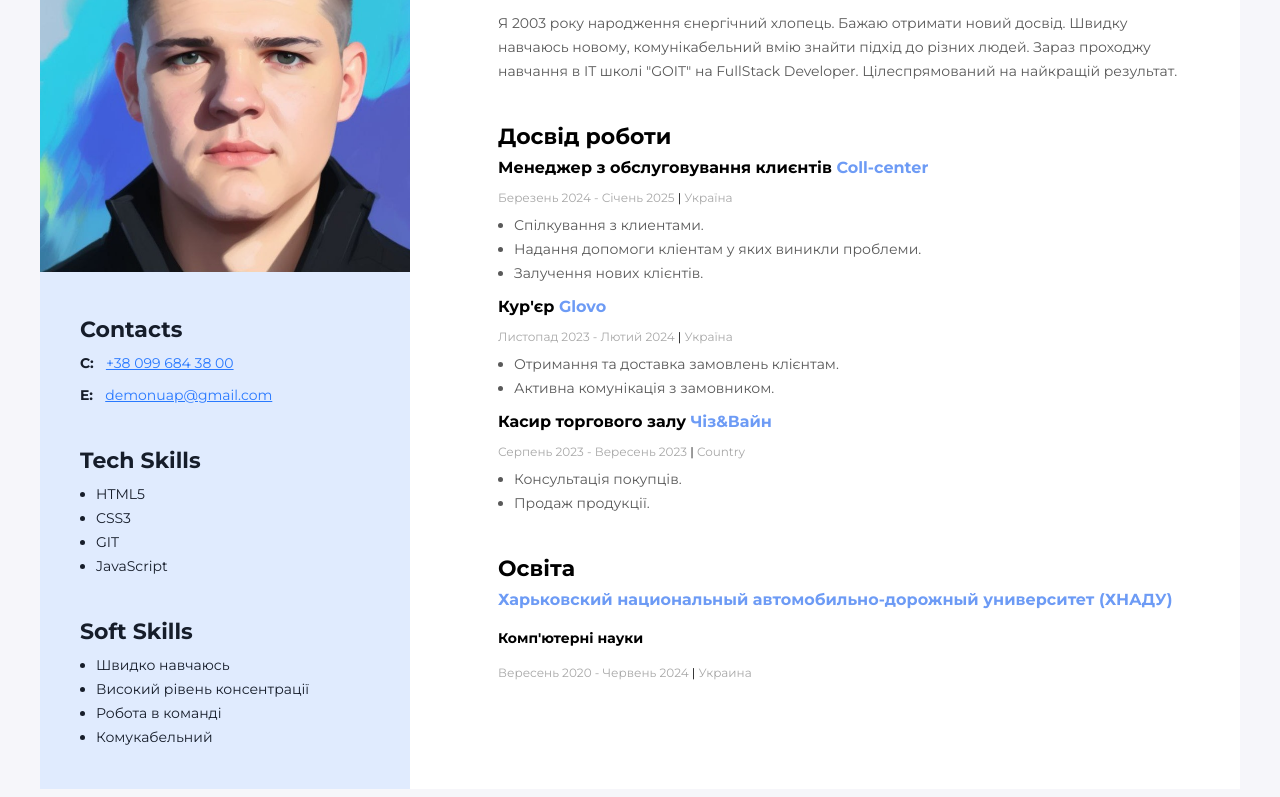
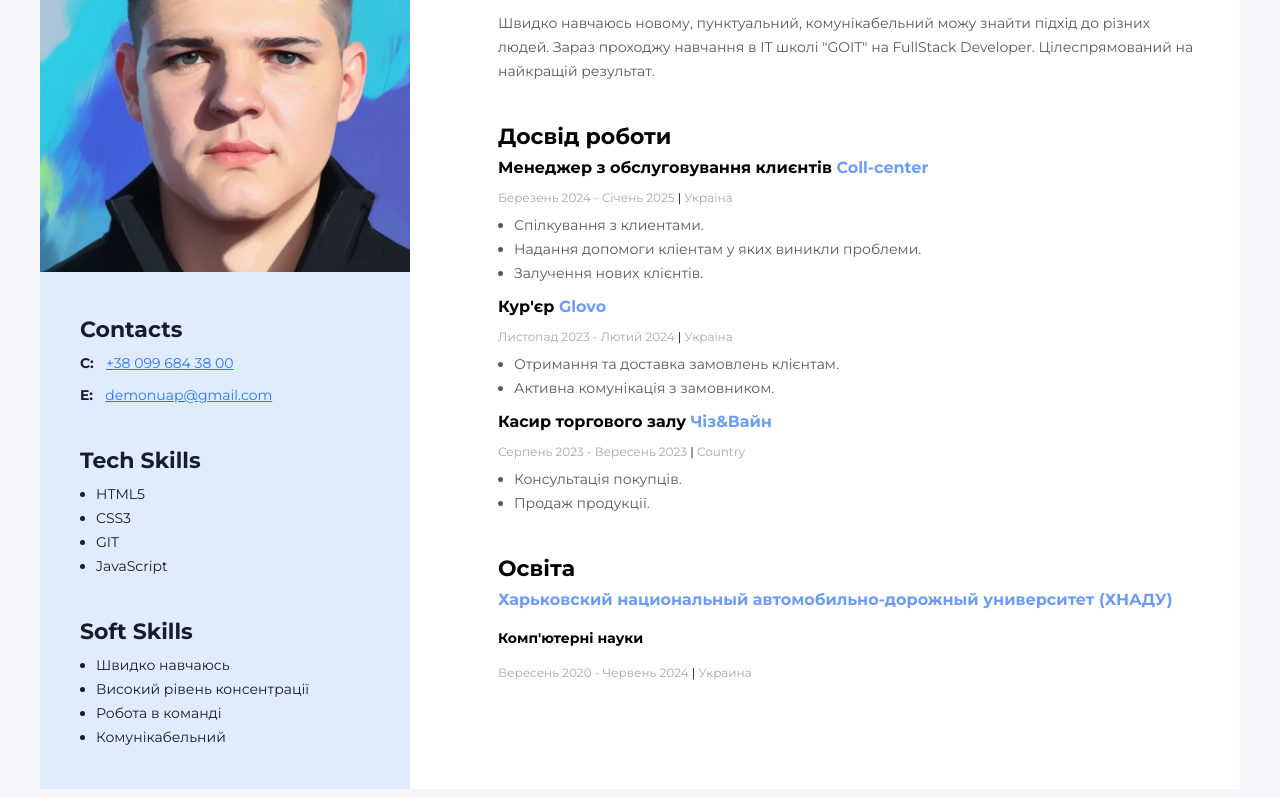
Before and after one commit to STARkI2348/resume, a plain HTML site: page index.html in a window 1280 px wide. Shown: the part 146-943 px from the top of the page. Drawn offline with Linux system fonts and the light colour scheme.

Commit message:
Update index.html

```diff
--- a/index.html
+++ b/index.html
@@ -21,8 +21,8 @@
         <div class="my-info">
           <h1 class="my-name">П'ятник Дмитро</h1>
           <p class="my-descr">
-            Я 2003 року народження єнергічний хлопець. Бажаю отримати новий досвід. Швидку навчаюсь новому,
-            комунікабельний вмію знайти підхід до різних людей. Зараз проходжу навчання в IT школі "GOIT" на FullStack Developer.
+            Швидко навчаюсь новому, пунктуальний, комунікабельний можу знайти підхід
+            до різних людей. Зараз проходжу навчання в IT школі "GOIT" на FullStack Developer.
             Цілеспрямований на найкращій результат.
           </p>
         </div>
@@ -130,7 +130,7 @@
             <li class="skills-list-item">Швидко навчаюсь</li>
             <li class="skills-list-item">Високий рівень консентрації</li>
             <li class="skills-list-item">Робота в команді</li>
-            <li class="skills-list-item">Комукабельний</li>
+            <li class="skills-list-item">Комунікабельний</li>
           </ul>
         </div>
       </aside>
```
